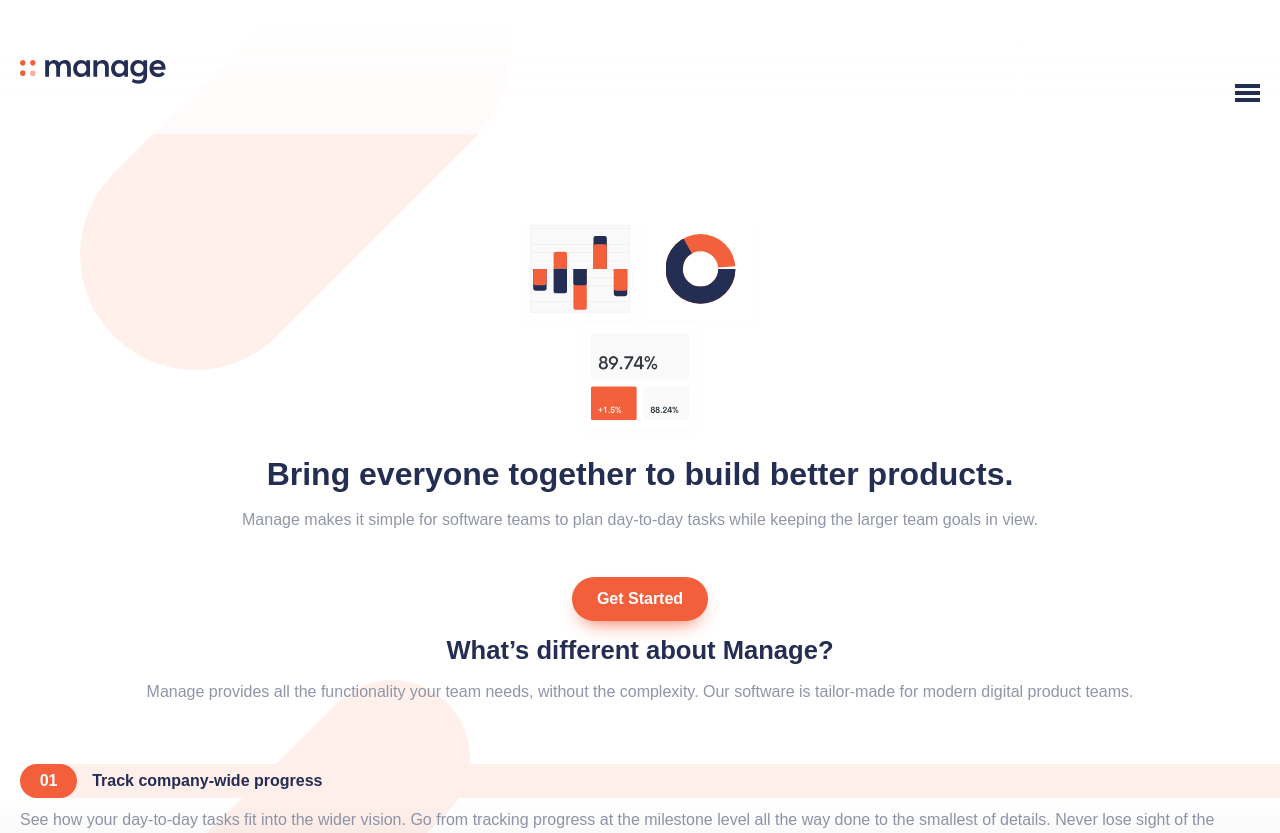
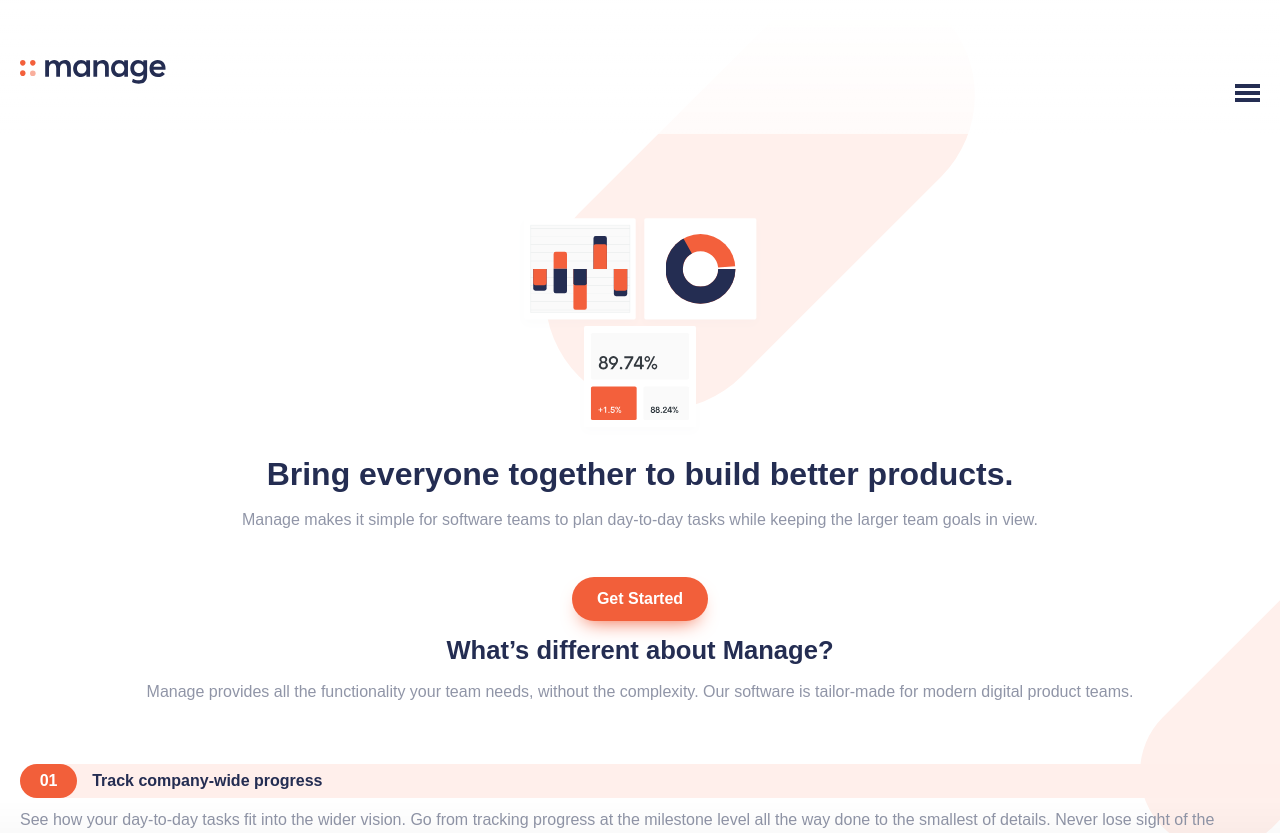
Before and after one commit to KrutonS/manage-landing-page, a React (Create React App) app: page / in a window 1280 px wide. Shown: the top 833 px of the page. Built offline with nearby package versions, Linux system fonts and the light colour scheme; a web font is replaced by a local one.

Commit message:
background is now responsive

```diff
--- a/src/App.css
+++ b/src/App.css
@@ -12,11 +12,11 @@
     url("./images/bg-tablet-pattern.svg"),
     url("./images/bg-tablet-pattern.svg");
   background-repeat: no-repeat;
-  background-position: 20% 0%, 50% 680px;
-  background-position: 80px -60px, 180px 680px;
+  background-position: calc(50% + 120px) -20px, calc(100% + 150px)  560px;
+  /* background-position: 80px -60px, 180px 680px; */
 
-  background-size: 120%, 80%;
   background-size: 430px, 290px;
+
 }
 
 .App > * {
@@ -65,8 +65,9 @@ h3 {
 }
 @media screen and (min-width: 1440px) {
   .App {
-    background-position: 140% -15%, -70% 70%;
-    background-size: unset;
+    background-position: calc(75% + 340px) -150px, -650px 1000px;
+    background-size: 800px, 900px;
+
   }
   .App > * {
     padding-left: var(--padding-horizontal-desktop);
--- a/src/common/fancyContainer/container.css
+++ b/src/common/fancyContainer/container.css
@@ -33,7 +33,8 @@
     transform: scale(-1,-1);
     background-color: var(--primary-orange);
     background-image: url('../../images/bg-simplify-section-desktop.svg');
-    background-position: -260px -20px;
+    background-position: calc(100% - 330px) -20px;
+    background-size: 100%;
     background-repeat: no-repeat;
   }
   .fancy-container > .round, .fancy-container > *{
```
